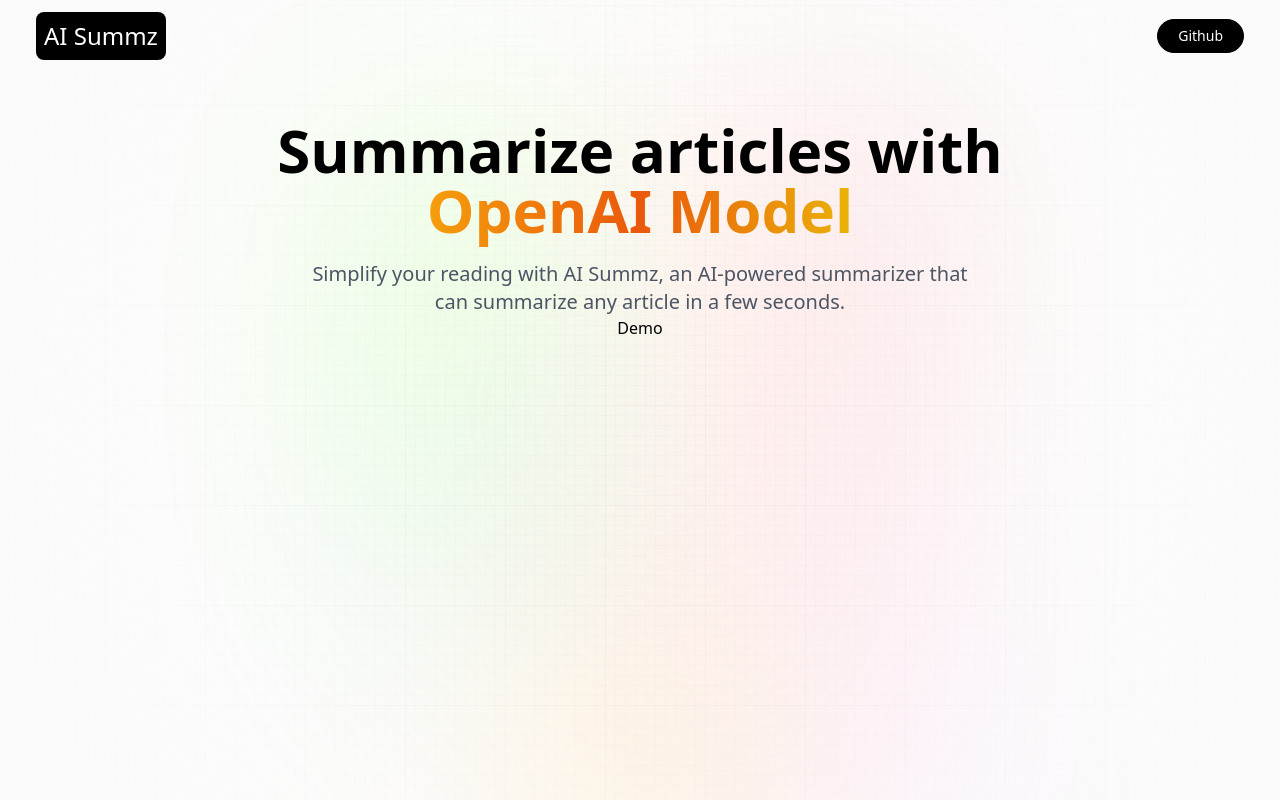
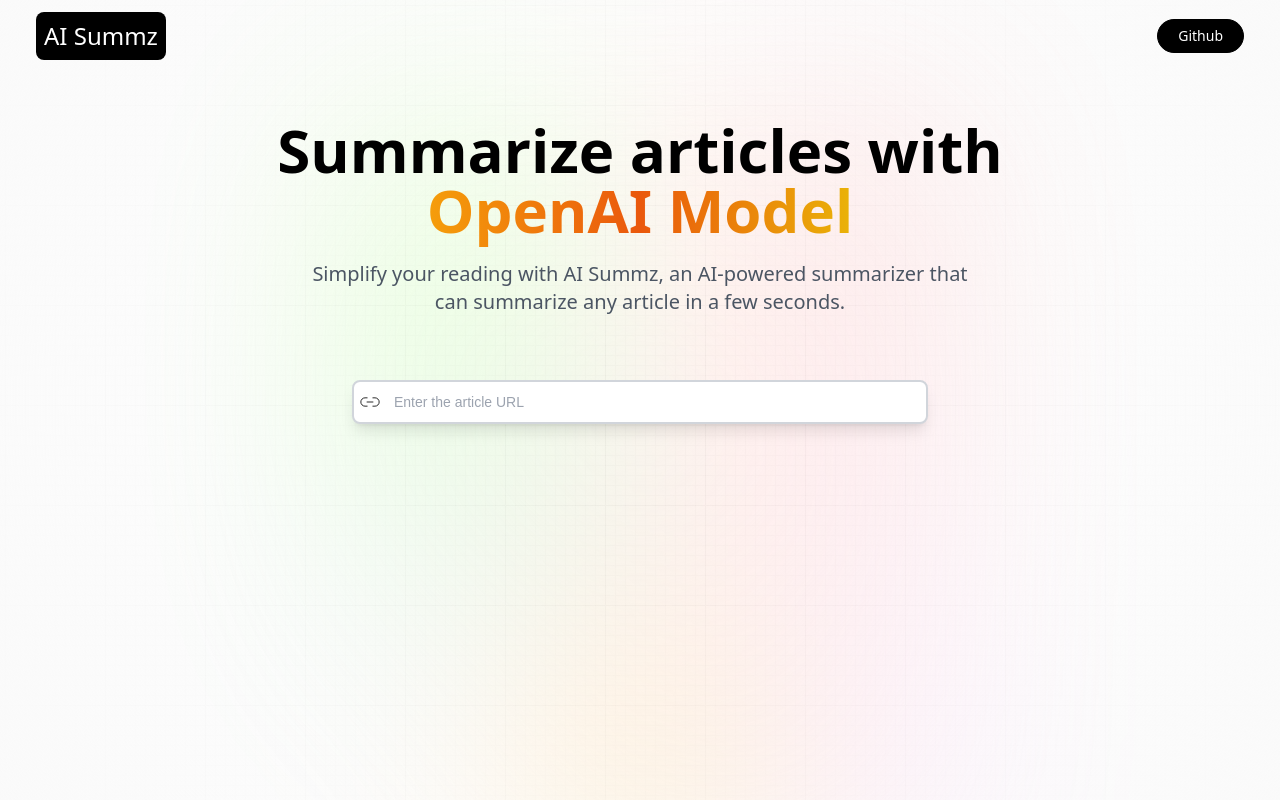
Before and after one commit to MariusTanase/AI-Summarizer, a React (Vite) app: page / in a window 1280 px wide. Built offline with nearby package versions, Linux system fonts and the light colour scheme; a web font is replaced by a local one.

Commit message:
Adding the form and a basic input field

```diff
--- a/src/components/Demo.tsx
+++ b/src/components/Demo.tsx
@@ -1,8 +1,28 @@
-import React from 'react'
-
+import {useState, useEffect} from 'react'
+import {copy, linkIcon, loader, tick} from '../assets';
 const Demo = () => {
   return (
-    <div>Demo</div>
+    <section className='mt-16 w-full max-w-xl'>
+
+      <div className='flex flex-col w-full gap-2'>
+        <form className='flex relative justify-center items-center'
+          onSubmit={()=> {}}>
+            <img
+            src={linkIcon}
+            alt="link icon"
+            className='absolute left-0 my-2 ml-2 w-5'
+          />
+          <input className='block w-full rounded-lg border-2 transition-all duration-300 ease-in-out outline-none border-gray-300 bg-white shadow-lg font-satoshi focus:border-black focus:outline-none focus:ring-0 py-2.5 pl-10 pr-12 text-sm'
+            type='url'
+            placeholder='Enter the article URL'
+            onChange={()=> {}}
+            value=""
+            required
+          />
+          </form>
+      </div>
+
+    </section>
   )
 }
 
```
